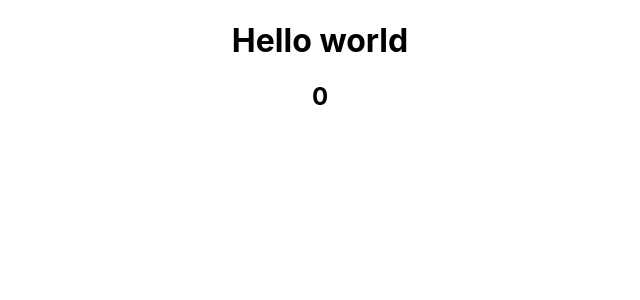
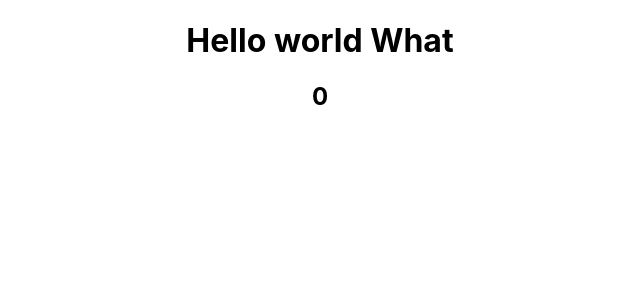
Before and after one commit to ManishGotame/my-app, a React (Create React App) app: page / in a window 1280 px wide. Shown: the top 300 px of the page, without its empty margins (320-960 px from the left). Built offline with nearby package versions, Linux system fonts and the light colour scheme.

Commit message:
firebase test

```diff
--- a/src/App.js
+++ b/src/App.js
@@ -1,4 +1,4 @@
-import logo from './logo.svg';
+// import logo from './logo.svg';
 import './App.css';
 import React, { Component } from "react";
 
@@ -14,7 +14,7 @@
   render() {
     return (
       <div className="App">
-        <h1> Hello world </h1>
+        <h1> Hello world What </h1>
         <h2> {this.state.value} </h2>
       </div>
     );
```
